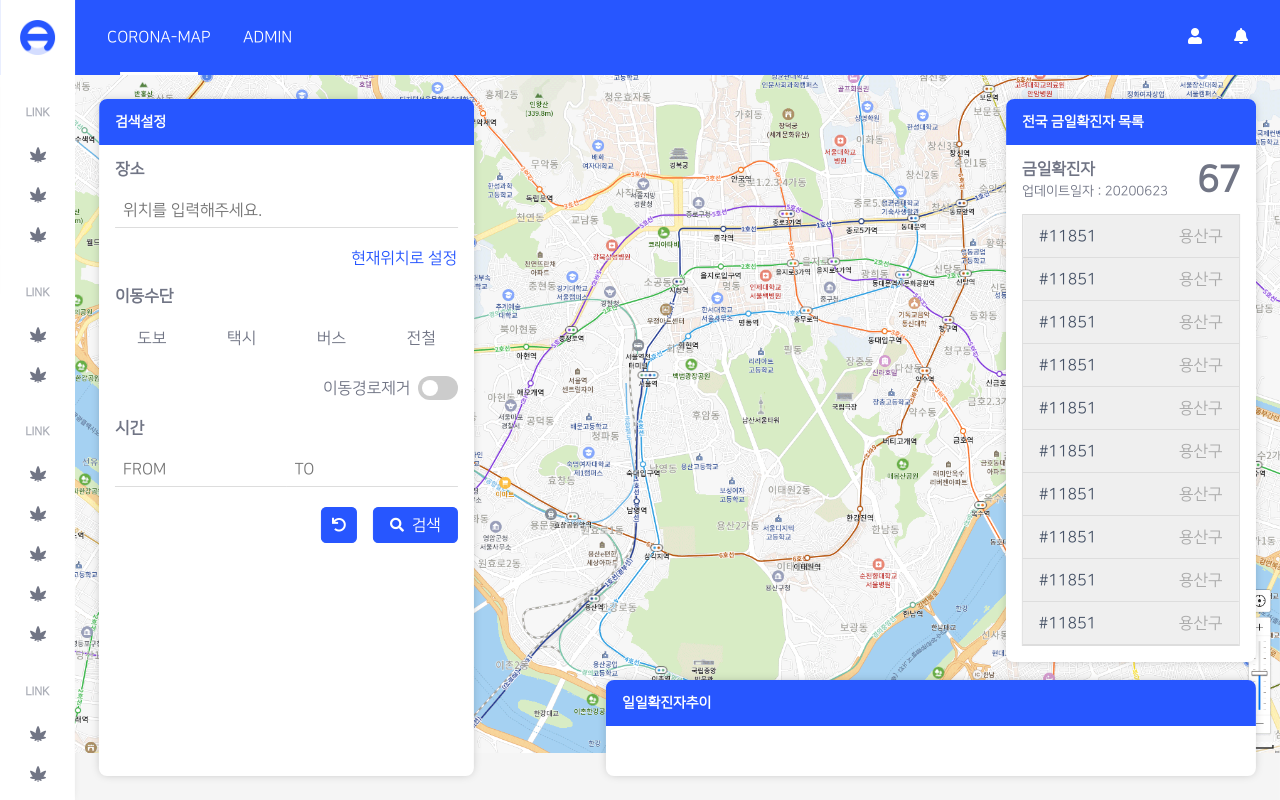
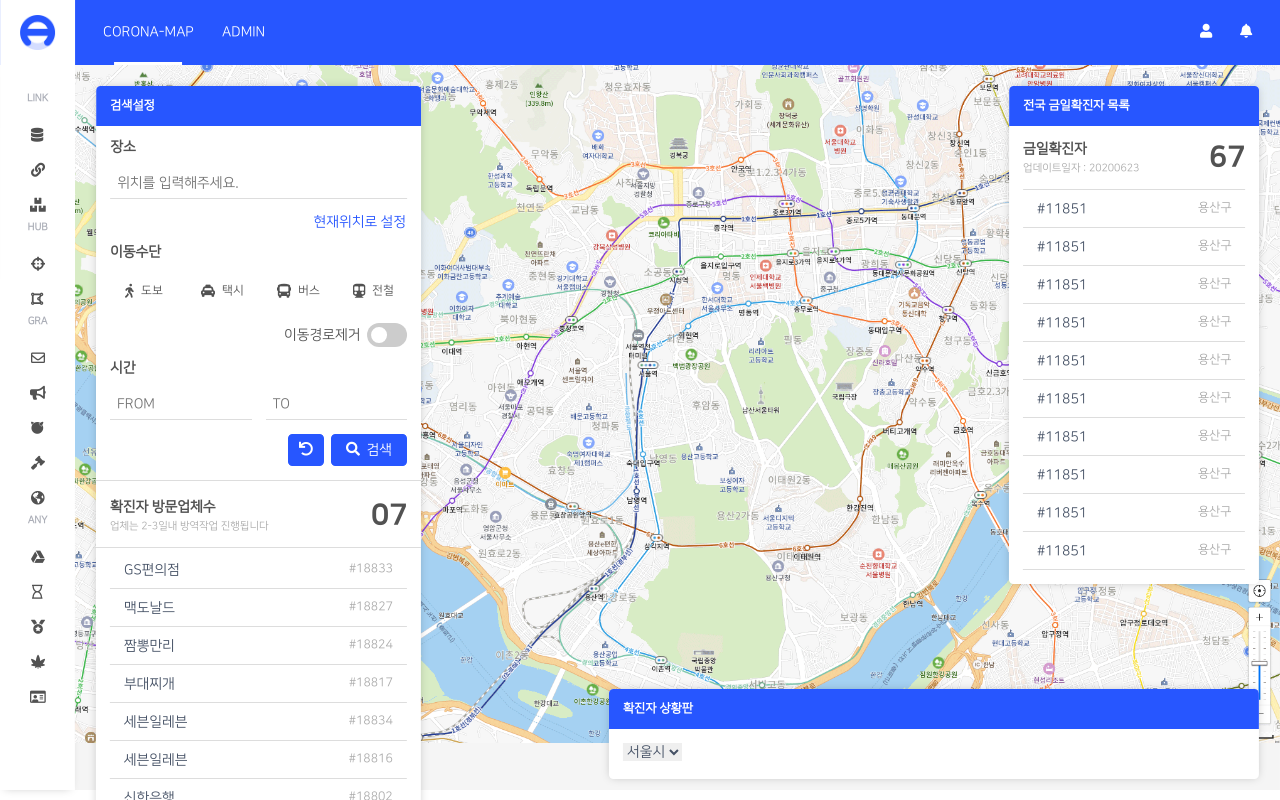
Before and after one commit to leehaks/COVID19, a plain HTML site: page index.html in a window 1280 px wide. Drawn offline with Linux system fonts and the light colour scheme.

Commit message:
수정본

```diff
--- a/css/reset.css
+++ b/css/reset.css
@@ -34,8 +34,9 @@ html, body {
 	line-height: 1;
 	overflow: hidden;
 	position: relative;
-	font-size: 16px;
-	color: #717585;
+	font-size: 14px;
+	/* color: #717585; */
+	color: #525252;
 }
 
 html, body, div#wrap {
@@ -60,8 +61,6 @@ select, input, button, textarea {
 	font-family: 'NanumSquare', sans-serif;
 	font-size: inherit;
 	cursor: pointer;
-	-webkit-appearance: none;
-	-webkit-border-radius: 0;
 }
 
 textarea { resize: none; }
--- a/index.html
+++ b/index.html
@@ -37,36 +37,36 @@
                     <div class="list-component">
                         <h3 class="tit">LINK</h3>
                         <ul class="flex col items-center">
-                            <li><a href=""><i class="fas fa-cannabis"></i></a></li>
-                            <li><a href=""><i class="fas fa-cannabis"></i></a></li>
-                            <li><a href=""><i class="fas fa-cannabis"></i></a></li>
+                            <li><a href=""><i class="fas fa-database"></i></a></li>
+                            <li><a href=""><i class="fas fa-link"></i></a></li>
+                            <li><a href=""><i class="fas fa-boxes"></i></a></li>
                         </ul>
                     </div>
                     <div class="list-component">
-                        <h3 class="tit">LINK</h3>
+                        <h3 class="tit">HUB</h3>
                         <ul class="flex col items-center">
-                            <li><a href=""><i class="fas fa-cannabis"></i></a></li>
-                            <li><a href=""><i class="fas fa-cannabis"></i></a></li>
+                            <li><a href=""><i class="fas fa-crosshairs"></i></a></li>
+                            <li><a href=""><i class="fas fa-draw-polygon"></i></a></li>
                         </ul>
                     </div>
                     <div class="list-component">
-                        <h3 class="tit">LINK</h3>
+                        <h3 class="tit">GRA</h3>
                         <ul class="flex col items-center">
-                            <li><a href=""><i class="fas fa-cannabis"></i></a></li>
-                            <li><a href=""><i class="fas fa-cannabis"></i></a></li>
-                            <li><a href=""><i class="fas fa-cannabis"></i></a></li>
-                            <li><a href=""><i class="fas fa-cannabis"></i></a></li>
-                            <li><a href=""><i class="fas fa-cannabis"></i></a></li>
+                            <li><a href=""><i class="far fa-envelope"></i></a></li>
+                            <li><a href=""><i class="fas fa-bullhorn"></i></a></li>
+                            <li><a href=""><i class="fab fa-freebsd"></i></a></li>
+                            <li><a href=""><i class="fas fa-gavel"></i></a></li>
+                            <li><a href=""><i class="fas fa-globe-americas"></i></a></li>
                         </ul>
                     </div>
                     <div class="list-component">
-                        <h2 class="tit">LINK</h2>
+                        <h2 class="tit">ANY</h2>
                         <ul class="flex col items-center">
+                            <li><a href=""><i class="fab fa-google-drive"></i></a></li>
+                            <li><a href=""><i class="far fa-hourglass"></i></a></li>
+                            <li><a href=""><i class="fas fa-medal"></i></a></li>
                             <li><a href=""><i class="fas fa-cannabis"></i></a></li>
-                            <li><a href=""><i class="fas fa-cannabis"></i></a></li>
-                            <li><a href=""><i class="fas fa-cannabis"></i></a></li>
-                            <li><a href=""><i class="fas fa-cannabis"></i></a></li>
-                            <li><a href=""><i class="fas fa-cannabis"></i></a></li>
+                            <li><a href=""><i class="far fa-id-card"></i></a></li>
                         </ul>
                     </div>
                 </div>
@@ -98,10 +98,10 @@
                                 <div>
                                     <label class="tit">이동수단</label>
                                     <div class="btn-group flex">
-                                        <button class="btn ellipse flex-1">도보</button>
-                                        <button class="btn ellipse flex-1">택시</button>
-                                        <button class="btn ellipse flex-1">버스</button>
-                                        <button class="btn ellipse flex-1">전철</button>
+                                        <button class="btn ellipse flex items-center flex-1"><i class="fas fa-walking"></i><span class="text-sm">도보</span></button>
+                                        <button class="btn ellipse flex items-center flex-1"><i class="fas fa-taxi"></i><span class="text-sm">택시</span></button>
+                                        <button class="btn ellipse flex items-center flex-1"><i class="fas fa-bus"></i><span class="text-sm">버스</span></button>
+                                        <button class="btn ellipse flex items-center flex-1"><i class="fas fa-subway"></i><span class="text-sm">전철</span></button>
                                     </div>
                                 </div>
                                 <div class="flex items-center justify-end">
@@ -115,8 +115,7 @@
                                     <label class="tit">시간</label>
                                     <div class="flex items-center">
                                         <input type="text" placeholder="FROM">
-                                        <span></span>
-                                        <input type="text" placeholder="TO">
+                                        <input type="text" placeholder="TO" class="ml-10">
                                     </div>
                                 </div>
                                 <div class="btn-group flex justify-end">
@@ -125,17 +124,29 @@
                                 </div>
                             </form>
 
+                            <span class="line-border mb-10"></span>
 
-                            <!-- <ul>
-                                <li><button class="">용산구 <span class="people-num">32</span></button></li>
-                                <li><button class="">종로구 <span class="people-num">32</span></button></li>
-                                <li><button class="">은평구 <span class="people-num">32</span></button></li>
-                                <li><button class="">동작구 <span class="people-num">32</span></button></li>
-                                <li><button class="">강남구 <span class="people-num">32</span></button></li>
-                                <li><button class="">강서구 <span class="people-num">32</span></button></li>
-                                <li><button class="">마포구 <span class="people-num">32</span></button></li>
-                                <li><button class="">구로구 <span class="people-num">32</span></button></li>
-                            </ul> -->
+                            <div class="store-board flex items-center">
+                                <div class="tit">
+                                    <h4>확진자 방문업체수</h4>
+                                    <p>업체는 2-3일내 방역작업 진행됩니다</p>
+                                </div>
+                                <p class="ml-auto text-xl text-900">07</p>
+                            </div>
+
+                            <span class="line-border"></span>
+
+                            <div class="list-component border">
+                                <ul>
+                                    <li><button class=""> GS편의점<span class="people-num">#18833</span></button></li>
+                                    <li><button class=""> 맥도날드<span class="people-num">#18827</span></button></li>
+                                    <li><button class=""> 짬뽕만리<span class="people-num">#18824</span></button></li>
+                                    <li><button class=""> 부대찌개<span class="people-num">#18817</span></button></li>
+                                    <li><button class=""> 세븐일레븐<span class="people-num">#18834</span></button></li>
+                                    <li><button class=""> 세븐일레븐<span class="people-num">#18816</span></button></li>
+                                    <li><button class=""> 신한은행<span class="people-num">#18802</span></button></li>
+                                </ul>
+                            </div>
 
                         </div>
                         <div id="" class="route-component"></div>
@@ -154,7 +165,7 @@
                                     <h4>금일확진자</h4>
                                     <p>업데이트일자 : 20200623</p>
                                 </div>
-                                <p class="today-num flex-1">67</p>
+                                <p class="ml-auto text-xl text-900">67</p>
                             </div>
                             <div class="list-component border mt-10">
                                 <ul class="border">
@@ -180,14 +191,16 @@
                 <!-- 노드변화그래프 -->
                 <div class="dialog-component" role="nodeTimeChangeData">
                     <div class="head">
-                        <h3 class="tit">일일확진자추이</h3>
-                        <!-- <div class="btn-group flex ml-auto">
-                            <button class="btn link">월</button>
-                            <button class="btn link">주</button>
-                            <button class="btn link">일</button>
-                        </div> -->
+                        <h3 class="tit">확진자 상황판</h3>
                     </div>
                     <div class="body">
+                        <div>
+                            <form>
+                                <select>
+                                    <option>서울시</option>
+                                </select>
+                            </form>
+                        </div>
                         <div id="mapTime" class="time-component"></div>
                     </div>
                 </div>
--- a/scss/common.scss
+++ b/scss/common.scss
@@ -242,7 +242,7 @@ h1, h2, h3, h4, h5, h6 {
 
 .text-xl {
     line-height: 2.5rem;
-    font-size: 200%;
+    font-size: 210%;
 }
 
 .text-lg {
@@ -321,3 +321,12 @@ h1, h2, h3, h4, h5, h6 {
 .text-warning { color: #f1b437; }
 .text-danger { color: #ee352e; }
 .text-disabled { color: #8f988f; }
+.text-gray { color: #aaa; }
+
+.line-border {
+    width: calc( 100% + 2em);
+    display: inline-block;
+    margin-left: -1em;
+    margin: 1rem 0 0 -1rem;
+    border-top: 1px solid #ddd;
+}
--- a/scss/component.scss
+++ b/scss/component.scss
@@ -13,7 +13,7 @@ $basicBorder : 1px solid #ddd;
     ul {
         li {
             margin-left: 2rem;
-            line-height: 75px;
+            line-height: 65px;
 
             &:first-child { margin-left: 0; }
 
@@ -43,8 +43,6 @@ $basicBorder : 1px solid #ddd;
 
 
 .list-component {
-    margin-top: 2rem;
-
     &:first-child { margin-top: 0; }
 
     .tit {
@@ -60,12 +58,14 @@ $basicBorder : 1px solid #ddd;
             align-items: center;
 
             button, a {
+                background: #fff;
                 width: 100%;
                 display: flex;
                 padding: .75em 1em;
 
                 span {
                     margin-left: auto;
+                    font-size: .875rem;
                     color: #aaa;
                 }
             }
@@ -74,7 +74,7 @@ $basicBorder : 1px solid #ddd;
 
     &.border {
         ul {
-            &.border { border: $basicBorder }
+            &.border { border-top: $basicBorder }
 
             li {
                 border-bottom: $basicBorder
@@ -87,7 +87,9 @@ $basicBorder : 1px solid #ddd;
 form {
 
     & > div {
-        margin-bottom: 1.25rem;
+        margin-bottom: 1rem;
+
+        &:last-child { margin-bottom: 0; }
     }
 
     label {
@@ -164,7 +166,7 @@ form {
     background: #fff;
     box-shadow: 0 0 10px -2px rgba(0,0,0,.25);
     position: absolute;
-    border-radius: .5rem;
+    border-radius: .325rem;
     overflow: hidden;
 
     .head {
@@ -208,7 +210,7 @@ form {
 
 .btn-group {
     button.btn {
-        margin-left: 1rem;
+        margin-left: .5rem;
         &:first-child { margin-left: 0; }
     }
 }
--- a/scss/page.scss
+++ b/scss/page.scss
@@ -1,5 +1,5 @@
 #header {
-    height: 75px;
+    height: 65px;
     z-index: 10;
 }
 
@@ -24,9 +24,7 @@
 
 
 div[role="nodeList"] {
-    width: 375px;
-    height: auto;
-    bottom: 1.5rem;
+    width: 325px;
     left: 1.5rem;
     top: 1.5rem;
 }
@@ -49,13 +47,22 @@ div[role="todayCoronaBoard"] {
     right: 1.5rem;
 }
 
-.today-status-board .tit p {
-    margin-top: .5rem;
-    font-size: .825rem;
+.today-status-board {
+    .tit {
+        p {
+            margin-top: .5rem;
+            font-size: .75rem;
+            color: #aaa;
+        }
+    }
 }
 
-.today-status-board .today-num {
-    text-align: right;
-    font-size: 2.25rem;
-    font-weight: 700;
+.store-board {
+    .tit {
+        p {
+            margin-top: .5rem;
+            font-size: .75rem;
+            color: #aaa;
+        }
+    }
 }
```
Also changed, not shown: css/common.css, css/component.css, css/page.css, dist/css/common.min.css (deleted), dist/css/component.min.css (deleted), dist/css/page.min.css (deleted), 3 other files.
